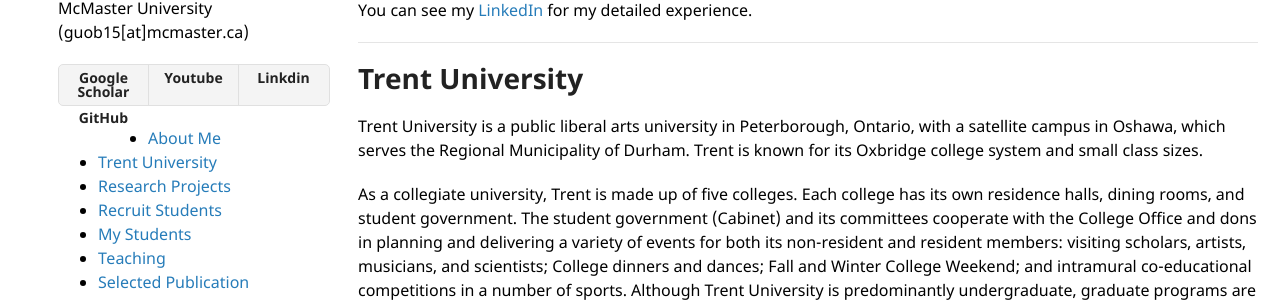
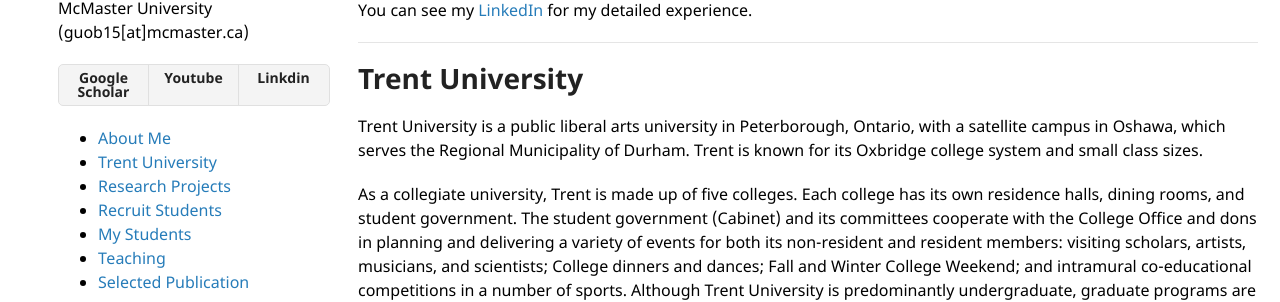
Before and after one commit to bin-guo/bin-guo.github.io, a Jekyll site: the page built from index.md, in a window 1280 px wide. Shown: the part 459-761 px from the top of the page. Built offline with Jekyll 4.4.1, drawn with Linux system fonts in a browser that asks for light colours; our own code applies the rules of GitHub Pages for plain Markdown files.

Commit message:
Update default.html

```diff
--- a/_layouts/default.html
+++ b/_layouts/default.html
@@ -36,7 +36,7 @@
           <li><a href="https://scholar.google.com/citations?user=m3ONACQAAAAJ&hl=en"><strong>Google Scholar</strong></a></li>
           <li><a href="https://www.youtube.com/@guoben8357"><strong>Youtube</strong></a></li>
           <li><a href="https://www.linkedin.com/in/binguo15/"><strong>Linkdin</strong></a></li>
-          <li><a href="https://github.com/Itisben/"><strong>GitHub</strong></a></li>
+          <!--<li><a href="https://github.com/Itisben/"><strong>GitHub</strong></a></li>-->
         </ul>
         {% endif %}
 
```
